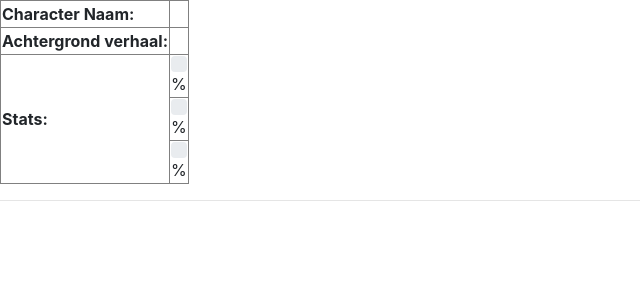
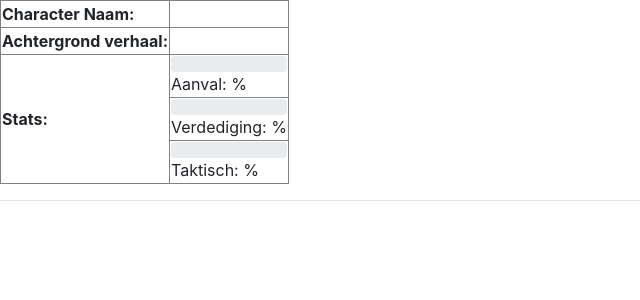
Before and after one commit to thevegansnightmare/vegan_nightmare, a PHP site: page /characters/php/index.php in a window 1280 px wide. Shown: the top 300 px of the page, without its empty margins (0-640 px from the left). Run offline with PHP 8.4, Linux system fonts and the light colour scheme; tables that the repository leaves empty or names only in its code hold one stand-in row (values such as "Sample post"); data that the repository does not hold is empty.

Commit message:
Verwoording voor stats

```diff
--- a/characters/php/index.php
+++ b/characters/php/index.php
@@ -36,13 +36,13 @@
 
         echo "<tr><th rowspan='3'>Stats&colon; </th>
         <td>
-        <div class='progress'><div class='progress-bar bg-success' role='progressbar' style='width: ".$rij['Offensive']."%' aria-valuenow='".$rij['Offensive']."' aria-valuemin='0' aria-valuemax='100'></div></div>".$rij['Offensive']."&percnt;</td></tr>";
+        <div class='progress'><div class='progress-bar bg-success' role='progressbar' style='width: ".$rij['Offensive']."%' aria-valuenow='".$rij['Offensive']."' aria-valuemin='0' aria-valuemax='100'></div></div>Aanval&colon; ".$rij['Offensive']."&percnt;</td></tr>";
 
         echo "<tr><td>
-        <div class='progress'><div class='progress-bar bg-success' role='progressbar' style='width: ".$rij['Defensive']."%' aria-valuenow='".$rij['Defensive']."' aria-valuemin='0' aria-valuemax='100'></div></div>".$rij['Defensive']."&percnt;</td></tr>";
+        <div class='progress'><div class='progress-bar bg-success' role='progressbar' style='width: ".$rij['Defensive']."%' aria-valuenow='".$rij['Defensive']."' aria-valuemin='0' aria-valuemax='100'></div></div>Verdediging&colon; ".$rij['Defensive']."&percnt;</td></tr>";
 
         echo "<tr><td>
-        <div class='progress'><div class='progress-bar bg-success' role='progressbar' style='width: ".$rij['Tactical']."%' aria-valuenow='".$rij['Tactical']."' aria-valuemin='0' aria-valuemax='100'></div></div>".$rij['Tactical']."&percnt;</td></tr>";
+        <div class='progress'><div class='progress-bar bg-success' role='progressbar' style='width: ".$rij['Tactical']."%' aria-valuenow='".$rij['Tactical']."' aria-valuemin='0' aria-valuemax='100'></div></div>Taktisch&colon; ".$rij['Tactical']."&percnt;</td></tr>";
 
         echo "</table>";
         echo "<hr>";
```
